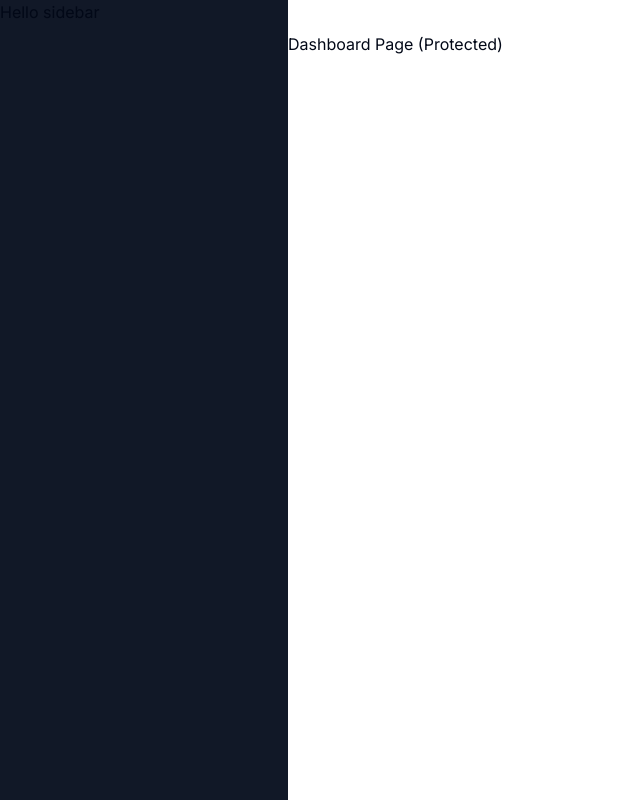
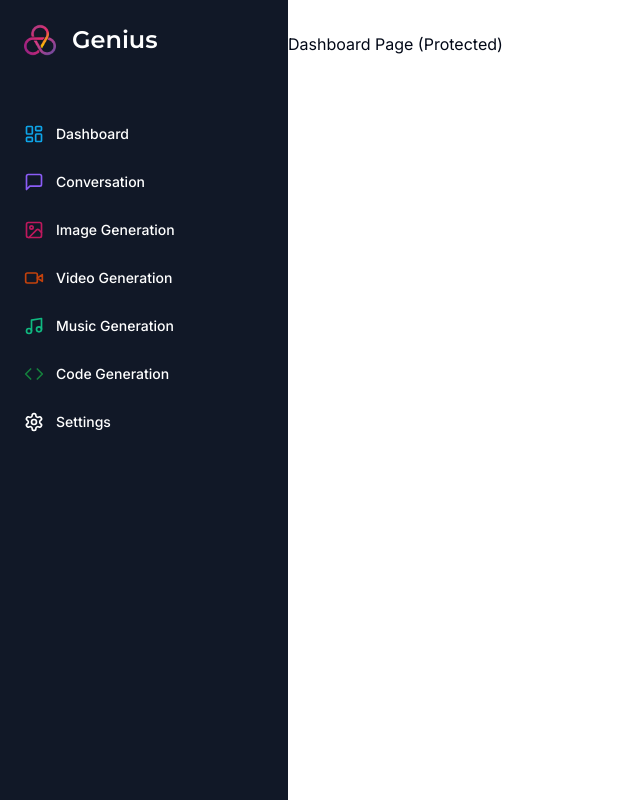
Before and after one commit to SUD77/ai-saas, a Next.js app: page /dashboard in a window 1280 px wide. Shown: the whole page, without its empty margins (0-640 px from the left). Built offline with nearby package versions, Linux system fonts and the light colour scheme.

Commit message:
Created side bar and added links to other pages

```diff
--- a/app/(dashboard)/(routes)/dashboard/page.tsx
+++ b/app/(dashboard)/(routes)/dashboard/page.tsx
@@ -1,10 +1,7 @@
-import { UserButton } from "@clerk/nextjs";
-
 export default function DashBoardPage() {
   return (
     <div>
-   <p>Dashboard Page (Protected)</p>
-   <UserButton afterSignOutUrl="/" />               {/* Below button shows the currenly logged in user */}
-   </div>
-  )
+      <p>Dashboard Page (Protected)</p>
+    </div>
+  );
 }
--- a/app/(dashboard)/layout.tsx
+++ b/app/(dashboard)/layout.tsx
@@ -1,4 +1,5 @@
 import Navbar from "@/components/navbar";
+import Sidebar from "@/components/sidebar";
 
 const DashboardLayout = ({
   children
@@ -9,9 +10,7 @@
     <div className="h-full relative">
       <div className="hidden h-full md:flex md:w-72 md:flex-col md:fixed md:inset-y-0 z-[80]
       bg-gray-900">
-        <div>
-          Hello sidebar
-        </div>
+        <Sidebar />
       </div>
 
       <main className="md:pl-72">
--- a/components/navbar.tsx
+++ b/components/navbar.tsx
@@ -1,4 +1,5 @@
 import { Button } from "@/components/ui/button";
+import { UserButton } from "@clerk/nextjs";
 import { Menu } from "lucide-react";
 
 const Navbar = () => {
@@ -8,6 +9,10 @@
       className="md:hidden">
         <Menu />
       </Button>
+
+      <div className="flex w-full justify-end">
+        <UserButton afterSignOutUrl="/" />   {/* This button shows the currenly logged in user */}
+      </div>
     </div>
   );
 }
--- /dev/null
+++ b/components/sidebar.tsx
@@ -0,0 +1,103 @@
+"use client"; // As this will be a client component
+import Link from "next/link";
+import Image from "next/image";
+import { Montserrat } from "next/font/google";
+
+import { cn } from "@/lib/utils";
+import {
+  LayoutDashboard,
+  MessageSquare,
+  ImageIcon,
+  VideoIcon,
+  Music,
+  Code,
+  Settings
+} from "lucide-react";
+
+const montserrat = Montserrat({ weight: "600", subsets: ["latin"] });
+
+// These are the links on sidebar, to diff pages
+const routes = [
+  {
+    label: "Dashboard",
+    icon: LayoutDashboard,
+    href: "/dashboard",
+    color: "text-sky-500",
+  },
+  {
+    label: "Conversation",
+    icon: MessageSquare,
+    href: "/conversation",
+    color: "text-violet-500",
+  },
+  {
+    label: "Image Generation",
+    icon: ImageIcon,
+    href: "/image",
+    color: "text-pink-700",
+  },
+  {
+    label: "Video Generation",
+    icon: VideoIcon,
+    href: "/video",
+    color: "text-orange-700",
+  },
+  {
+    label: "Music Generation",
+    icon: Music,
+    href: "/music",
+    color: "text-emerald-500",
+  },
+  {
+    label: "Code Generation",
+    icon: Code,
+    href: "/code",
+    color: "text-green-700",
+  },
+  {
+    label: "Settings",
+    icon: Settings,
+    href: "/settings",
+  },
+];
+
+const Sidebar = () => {
+  return (
+    <div
+      className="space-y-4 py-4 flex flex-col h-full
+    bg-[#111827] text-white"
+    >
+      <div className="px-3 py-2 flex-1">
+        <Link href="/dashboard" className="flex items-center pl-3 mb-14">
+          <div className="relative w-8 h-8 mr-4">
+            <Image fill alt="Logo" src="/logo.png" />
+          </div>
+
+          {/* Using cn lib from  lib/util file. It was provided by shadCn Ui*/}
+          <h1 className={cn("text-2xl font-bold", montserrat.className)}>
+            Genius
+          </h1>
+        </Link>
+
+        <div className="space-y-1">
+          {routes.map((route) => (
+            <Link
+              href={route.href}
+              key={route.href}
+              className="text-sm group flex p-3 w-full justify-start
+              font-medium cursor-pointer hover:text-white hover:bg-white/10
+              rounded-lg transition"
+            >
+              <div className="flex items-center flex-1">
+                <route.icon className={cn("h-5 w-5 mr-3", route.color)} />
+                {route.label}
+              </div>
+            </Link>
+          ))}
+        </div>
+      </div>
+    </div>
+  );
+};
+
+export default Sidebar;
```
Also changed, not shown: public/logo.png (added).
